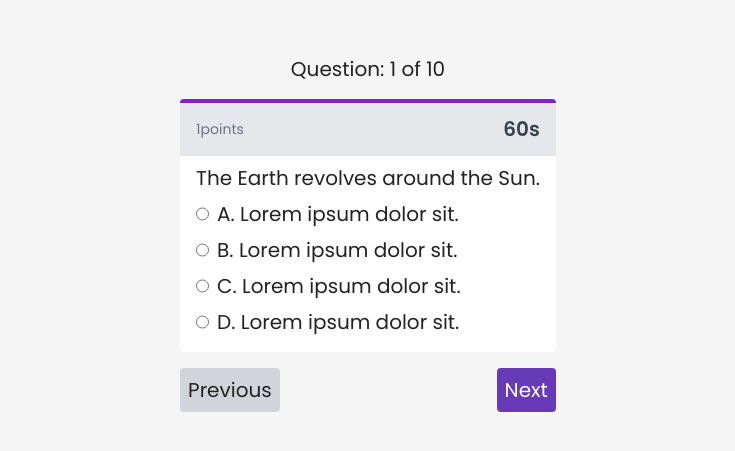
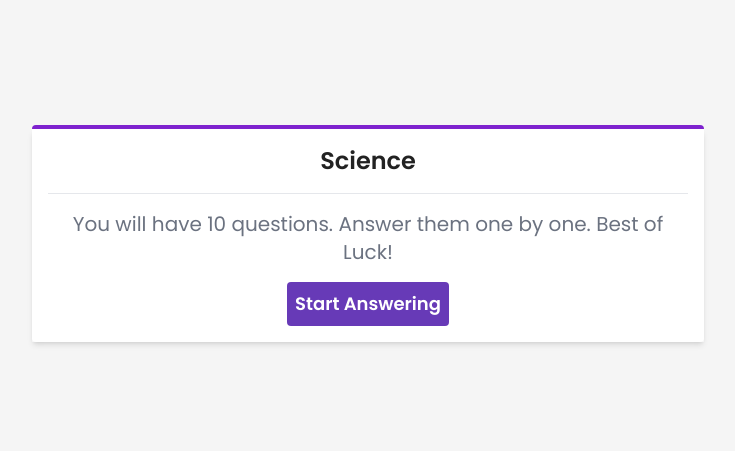
Before and after one commit to vigiperez24/Your-Reviewer, a React (Vite) app: page /TakeQuiz in a window 1280 px wide. Shown: the part 167-618 px from the top of the page, without its empty margins (272-1007 px from the left). Built offline with nearby package versions, Linux system fonts and the light colour scheme.

Commit message:
Fixing TakeQuiz Page

```diff
--- a/src/components/AddQuizLayout/TakeQuizPage.jsx
+++ b/src/components/AddQuizLayout/TakeQuizPage.jsx
@@ -69,41 +69,55 @@ function TakeQuizPage() {
   ];
 
   const [currentQuestionIndex, setCurrentQuestionIndex] = useState(0);
+  const [getStarted, setGetStarted] = useState(false);
+  let current = quizzes[currentQuestionIndex];
 
-  const currentQuiz = quizzes[currentQuestionIndex];
+  const handleNext = () => {
+    if (currentQuestionIndex < quizzes.length - 1) {
+      setCurrentQuestionIndex(currentQuestionIndex + 1);
+    }
+  };
+
+  const handlePrevious = () => {
+    if (currentQuestionIndex > 0) {
+      setCurrentQuestionIndex(currentQuestionIndex - 1);
+      console.log(currentQuestionIndex);
+    }
+  };
 
   return (
     <div className="h-screen flex flex-col items-center justify-center ">
       <div className="max-w-md md:max-w-2xl space-y-4">
-        <div className="text-center">
-          <h1 className="text-xl">
-            Question: {currentQuestionIndex + 1} of {quizzes.length}
-          </h1>
-        </div>
         <div className=" bg-white rounded flex flex-col border-t-4 border-purple-700  ">
           {/* Start of Answerng */}
-          <div className="hidden">
+          {!getStarted && (
+            <div className="flex flex-col gap-4 p-4 shadow-md">
               <div className=" text-center text-2xl font-semibold">
                 <h1>Science</h1>
               </div>
               <hr />
               <div className=" text-xl text-center text-gray-500">
                 <p>
-                You will have 10 questions. Answer them one by one. Best of
+                  You will have {quizzes.length} questions. Answer them one by one. Best of
                   Luck!
                 </p>
               </div>
               <div className=" text-center">
-              <button className="bg-buttonBg hover:bg-bgButtonHover  text-lg text-white font-semibold rounded">
+                <button
+                  onClick={() => setGetStarted(true)}
+                  className="bg-buttonBg hover:bg-bgButtonHover p-2  text-lg text-white font-semibold rounded"
+                >
                   Start Answering
                 </button>
               </div>
             </div>
+          )}
 
           {/* Questions and Answer */}
 
-          <div className="flex flex-col  ">
-            <div className=" flex justify-between items-center bg-gray-200 text-gray-500 text-sm  py-3 px-4">
+          {getStarted && (
+            <div className="flex flex-col   shadow-md">
+              <div className=" flex justify-between items-center bg-gray-200 text-gray-500 text-sm  py-3 px-4 ">
                 {/* Points and Secs */}
                 <div className="flex gap-4 items-center justify-between w-full ">
                   <p>1points</p>
@@ -113,10 +127,11 @@ function TakeQuizPage() {
               <hr />
               {/* Questions */}
               <div className="px-4 py-2">
-              <p className="text-base md:text-xl ">{currentQuiz.question}</p>
+                <p className="text-base md:text-xl ">{current.question}</p>
               </div>
               {/* Answer true or false*/}
-            <div className="px-4  py-2 flex gap-4 text-base md:text-xl  hidden">
+              {current.type === "True or False" && (
+                <div className="px-4  py-2 flex gap-4 text-base md:text-xl  ">
                   <label className="flex  gap-1">
                     <input type="radio" name="" id="" />
                     True
@@ -126,17 +141,20 @@ function TakeQuizPage() {
                     False
                   </label>
                 </div>
-
+              )}
               {/* Identification */}
-            <div className="px-4 mb-4 hidden">
+              {current.type === "Identification" && (
+                <div className="px-4 mb-4 ">
                   <input
                     className="bg-gray-200 w-full p-2 rounded"
                     placeholder="Enter correct answer"
                     type="text"
                   />
                 </div>
+              )}
 
               {/* Multiple Choices */}
+              {current.type === "Multiple Choices" && (
                 <div className="px-4 mb-4 space-y-2">
                   <label className="flex gap-2 md:text-xl">
                     <input type="radio" name="" id="" />
@@ -155,17 +173,27 @@ function TakeQuizPage() {
                     D. Lorem ipsum dolor sit.
                   </label>
                 </div>
+              )}
             </div>
+          )}
         </div>
         {/* Buttons */}
+        {getStarted && (
           <div className="flex items-center justify-between ">
-          <button className="bg-gray-300 md:text-xl text-base p-2 rounded ">
+            <button
+              onClick={handlePrevious}
+              className="bg-gray-300 md:text-xl text-base p-2 rounded "
+            >
               Previous
             </button>
-          <button className="bg-buttonBg text-white gray-300 md:text-xl text-base p-2 rounded">
+            <button
+              onClick={handleNext}
+              className="bg-buttonBg text-white gray-300 md:text-xl text-base p-2 rounded"
+            >
               Next
             </button>
           </div>
+        )}
       </div>
     </div>
   );
```
Lines whose indentation alone changed are shown as unchanged.
